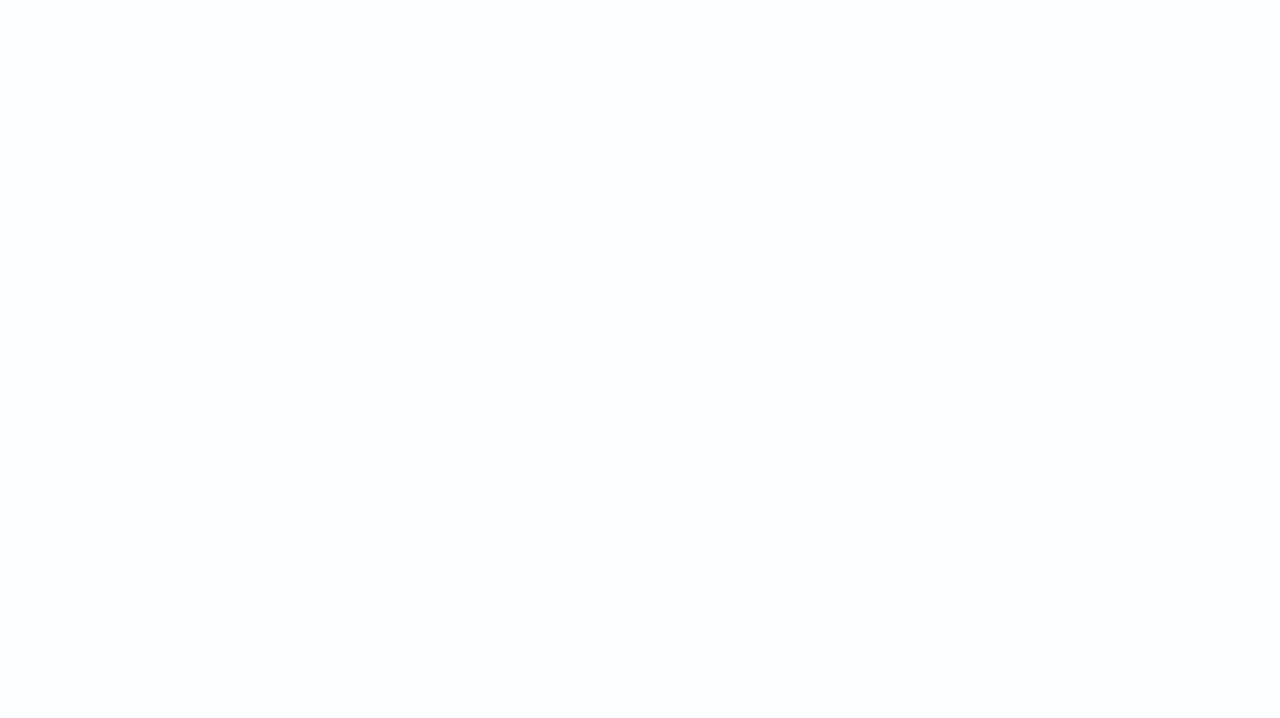
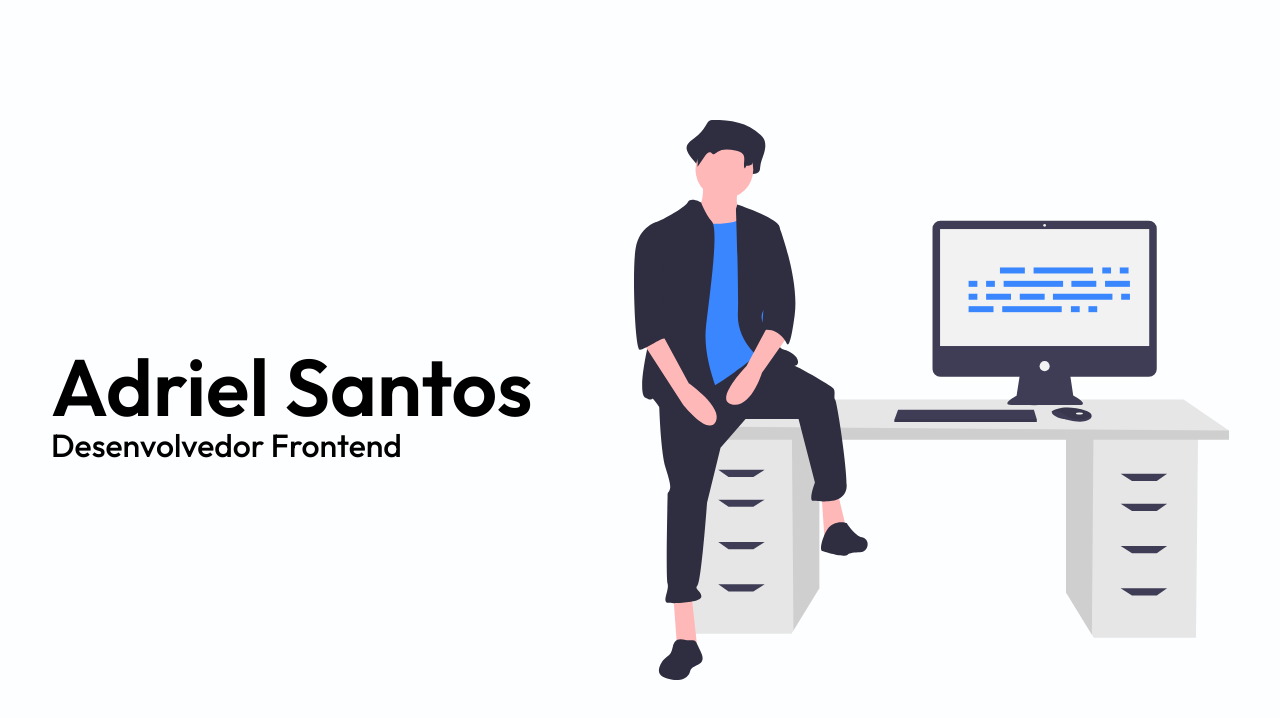
Before and after one commit to br-adriel/site, a React (Vite) app: page / in a window 1280 px wide. Shown: the top 718 px of the page. Built offline with nearby package versions, Linux system fonts and the light colour scheme.

Commit message:
Adiciona página Home

```diff
--- a/src/App.tsx
+++ b/src/App.tsx
@@ -1,9 +1,11 @@
+import Home from './pages/Home';
 import GlobalStyle from './components/GlobalStyle';
 
 function App() {
   return (
     <>
       <GlobalStyle />
+      <Home></Home>
     </>
   );
 }
--- /dev/null
+++ b/src/pages/Home.tsx
@@ -0,0 +1,33 @@
+import ContainerSection from '../components/ContainerSection';
+import desktop_img from '../assets/img/home_desktop.svg';
+import styled from 'styled-components';
+
+const Home = () => {
+  return (
+    <HelloSection>
+      <div>
+        <h1>Adriel Santos</h1>
+        <h2>Desenvolvedor Frontend</h2>
+      </div>
+      <img src={desktop_img} alt='' />
+    </HelloSection>
+  );
+};
+
+const HelloSection = styled(ContainerSection)`
+  display: flex;
+  justify-content: space-around;
+  align-items: center;
+  gap: 40px;
+  min-height: 100vh;
+
+  img {
+    max-height: 70vh;
+  }
+
+  h2 {
+    margin-top: -0.75rem;
+  }
+`;
+
+export default Home;
```
Also changed, not shown: src/assets/img/home_desktop.svg (added).
